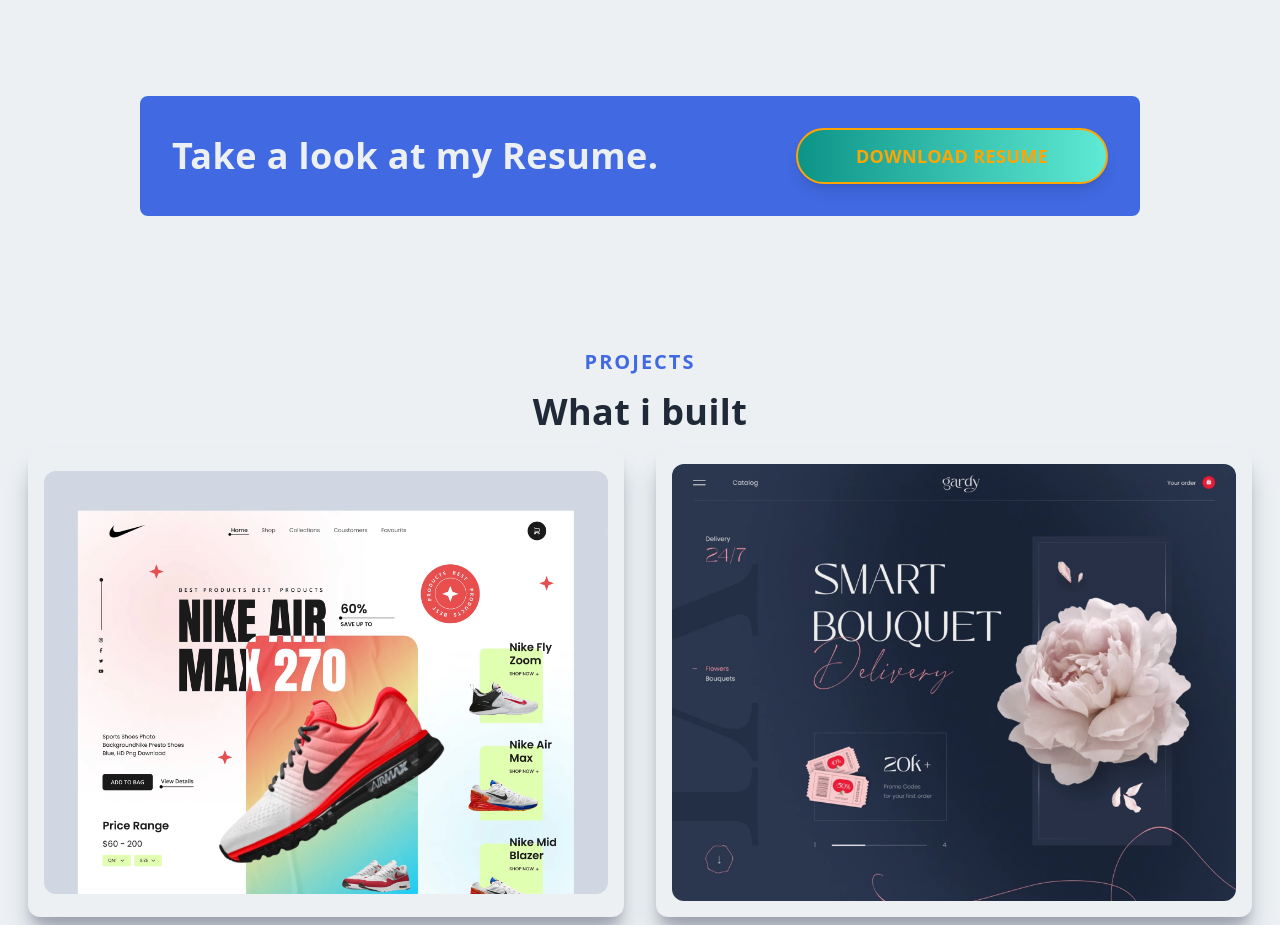
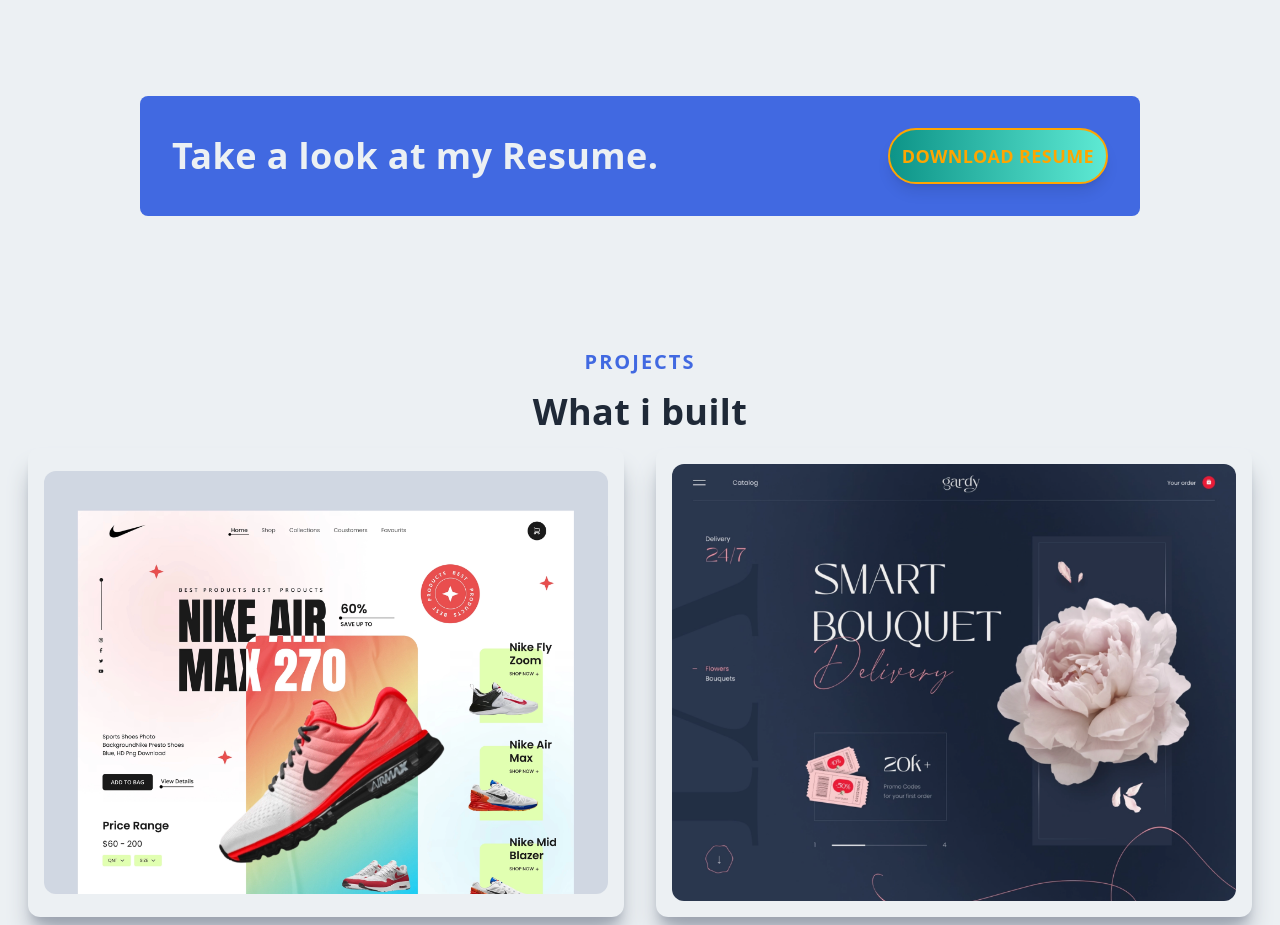
Before and after one commit to naicfc/portfolio, a Next.js app: page / in a window 1280 px wide. Shown: the part 2340-3265 px from the top of the page. Built offline with nearby package versions, Linux system fonts and the light colour scheme.

Commit message:
Added google drive link for resume download

```diff
--- a/components/Resume.jsx
+++ b/components/Resume.jsx
@@ -6,8 +6,8 @@ const Resume = () => {
         <div className='max-w-[1000px] m-auto bg-[#4169e1] p-8 rounded-lg'>
             <div className='flex flex-col md:flex-row items-center justify-between gap-8 '>
                 <h2 className='text-[#ecf0f3]'>Take a look at my Resume.</h2>
-                <button type='submit' className='border-[#FFA500] w-3/6 md:w-2/6 text-center border-2 font-semibold p-3 text-sm lg:text-lg rounded-full cursor-pointer shadow-lg
-                hover:scale-105 hover:-translate-y1 hover:shadow-lg hover:-translate-y-[2px transition-all duration-200 text-[#FFA500]'>Download Resume</button>
+                <a href='https://drive.google.com/file/d/1ClIOxrd4CrS2Dx6M5SQEyyyiQqwU37Pe/view?usp=drivesdk' target={'_blank'}><button type='submit' className='border-[#FFA500] w-3/6 md:w-full text-center border-2 font-semibold p-3 text-sm lg:text-lg rounded-full cursor-pointer shadow-lg
+                hover:scale-105 hover:-translate-y1 hover:shadow-lg hover:-translate-y-[2px transition-all duration-200 text-[#FFA500]'>Download Resume</button></a>
             </div>
         </div>
     </div>
```
